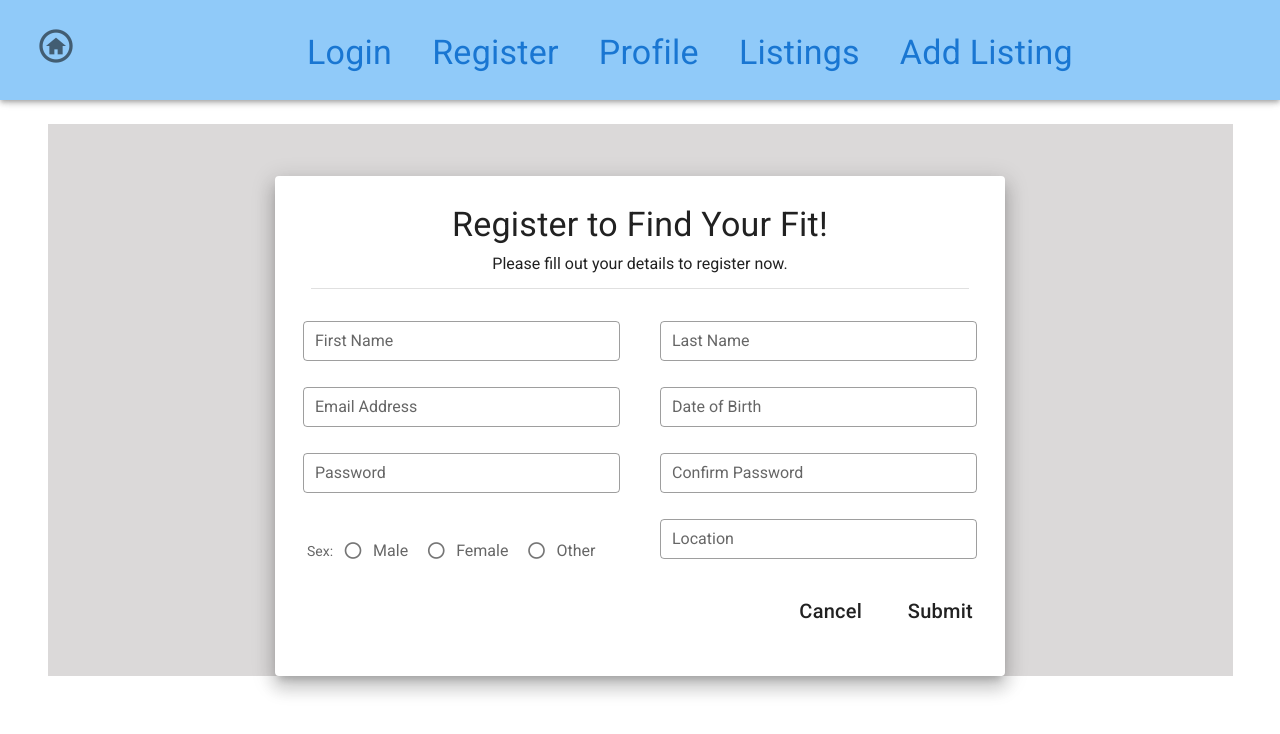
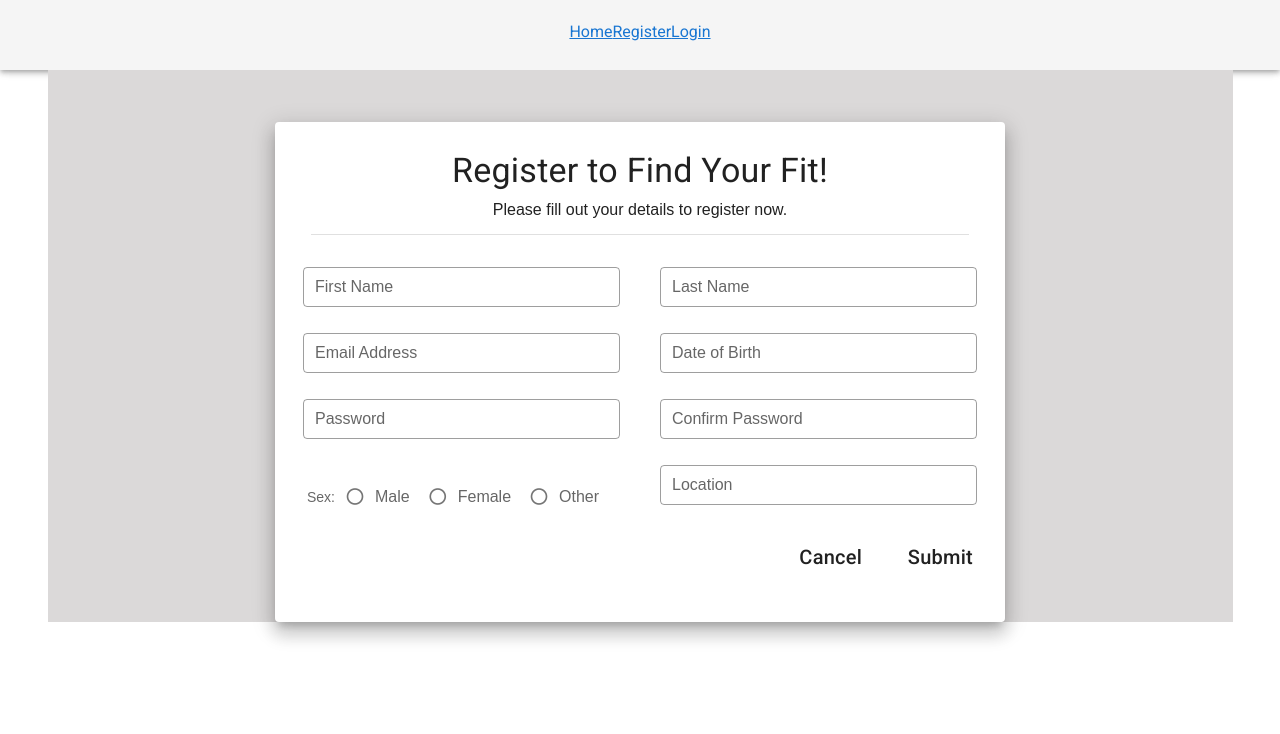
Before and after one commit to ktraan/FindYourFit, a Vue app in the folder client/: page /register in a window 1280 px wide. Shown: the top 734 px of the page. Built offline with nearby package versions, Linux system fonts and the light colour scheme.

Commit message:
Fixed merge conflicts, styling Home page

```diff
--- a/client/src/App.vue
+++ b/client/src/App.vue
@@ -1,23 +1,38 @@
 <template>
   <v-app>
-    <Header />
-
+    <HomePageHeader v-if="isHome" />
+    <v-app-bar
+      v-if="isNotHome"
+      class="d-flex justify-space-around"
+      max-height="70"
+    >
+      <router-link to="/">Home</router-link>
+      <router-link to="/register">Register</router-link>
+      <router-link to="/login">Login</router-link>
+    </v-app-bar>
     <v-main>
-      <v-icon>fas fa-lock </v-icon>
       <router-view />
-
     </v-main>
 
   </v-app>
 </template>
 
 <script>
-import Header from '../src/components/Header'
+import HomePageHeader from '../src/components/HomePageHeader'
+
 export default {
   name: "App",
-  components: { Header },
+  components: { HomePageHeader },
   data: () => ({
     //
   }),
+    computed: {
+    isNotHome() {
+      return this.$route.name !== "home";
+    },
+    isHome() {
+      return this.$route.name === "home";
+    },
+  },
 };
 </script>
--- a/client/src/components/HomePageHeader.vue
+++ b/client/src/components/HomePageHeader.vue
@@ -2,13 +2,13 @@
   <v-app-bar color="#deb292">
     <v-row justify="center">
       <router-link to="/" class="">
-        <v-img src="../../public/lotus-flower.png" max-width="50"> </v-img>
+        <v-img src="../../public/lotus-flower.png"  max-width="50"> </v-img>
       </router-link>
 
-      <v-col cols="2" class="d-flex justify-end align-center">
+
         <router-link to="/login"><v-button text>Login</v-button></router-link>
         <router-link to="/register">Register</router-link>
-      </v-col>
+
     </v-row>
   </v-app-bar>
 </template>
--- a/client/src/views/Home.vue
+++ b/client/src/views/Home.vue
@@ -2,27 +2,27 @@
   <v-container fluid>
     <v-spacer></v-spacer>
     <v-row class=" justify-space-between">
-      <v-img src="../..//public/yoga.jpg" max-height="500" max-width="700">
+      <v-img src="../..//public/yoga.jpg" max-width="900">
       </v-img>
 
-      <v-col cols="6" class="mt-auto">
-        <div class="text-h1 ml-3">
+      <v-col cols="6" class="mt-auto mb-10">
+        <h1 class="h1-text  font-weight-regular">
           Find Your Fit
-        </div>
-        <div class="text-h5 mb-5 ml-16">
+        </h1>
+        <h2 class="mb-5 ml-10 font-weight-medium font-italic">
           A tool to help you find and connect with trainers to meet your health
           & fitness ambitions.
-        </div>
+        </h2>
       </v-col>
       <v-row class="justify-end">
-        <v-col cols="6" class="mt-auto">
-          <div class="text-lg-h4 pb-6">
+        <v-col cols="6" class="mt-auto mb-auto">
+          <div class="description-text pb-6 font-weight-medium">
             Finding the right fitness expert to meet your needs can be difficult
             sometimes. Our mission is to help you find a health or fitness
             professional to meet your goals effortlessly.
           </div>
         </v-col>
-        <v-img src="../../public/stairs.jpg" max-width="700"></v-img
+        <v-img src="../../public/stairs.jpg" max-width="950"></v-img
       ></v-row>
     </v-row>
     <v-row></v-row>
@@ -41,5 +41,12 @@ export default {
 <style>
 .container {
   background-color: #dbd9d9;
+  font-family: Arial, Helvetica, sans-serif;
+}
+.h1-text{
+  font-size: 100px;
+}
+.description-text{
+  font-size: 35px;
 }
 </style>
```
